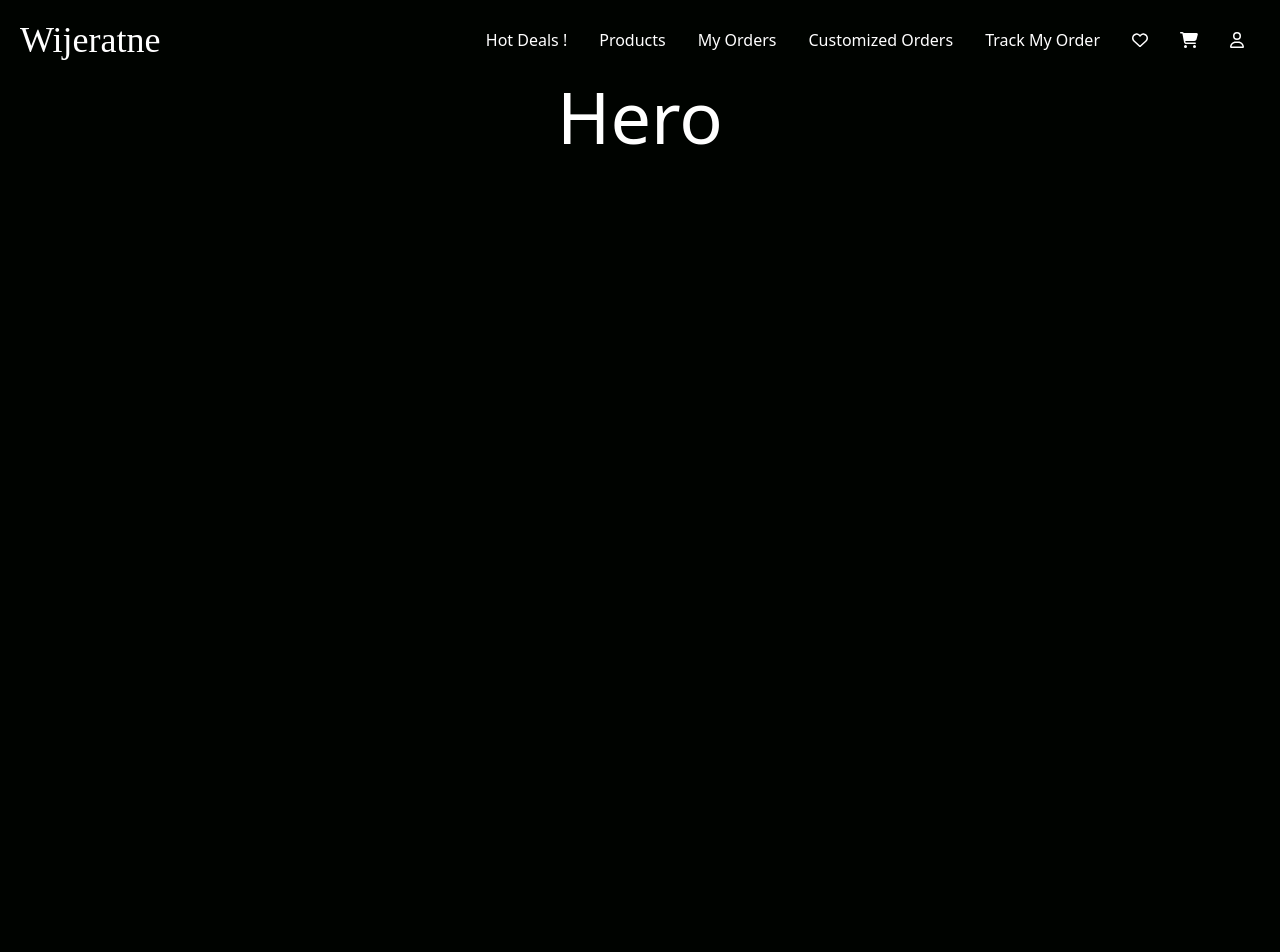
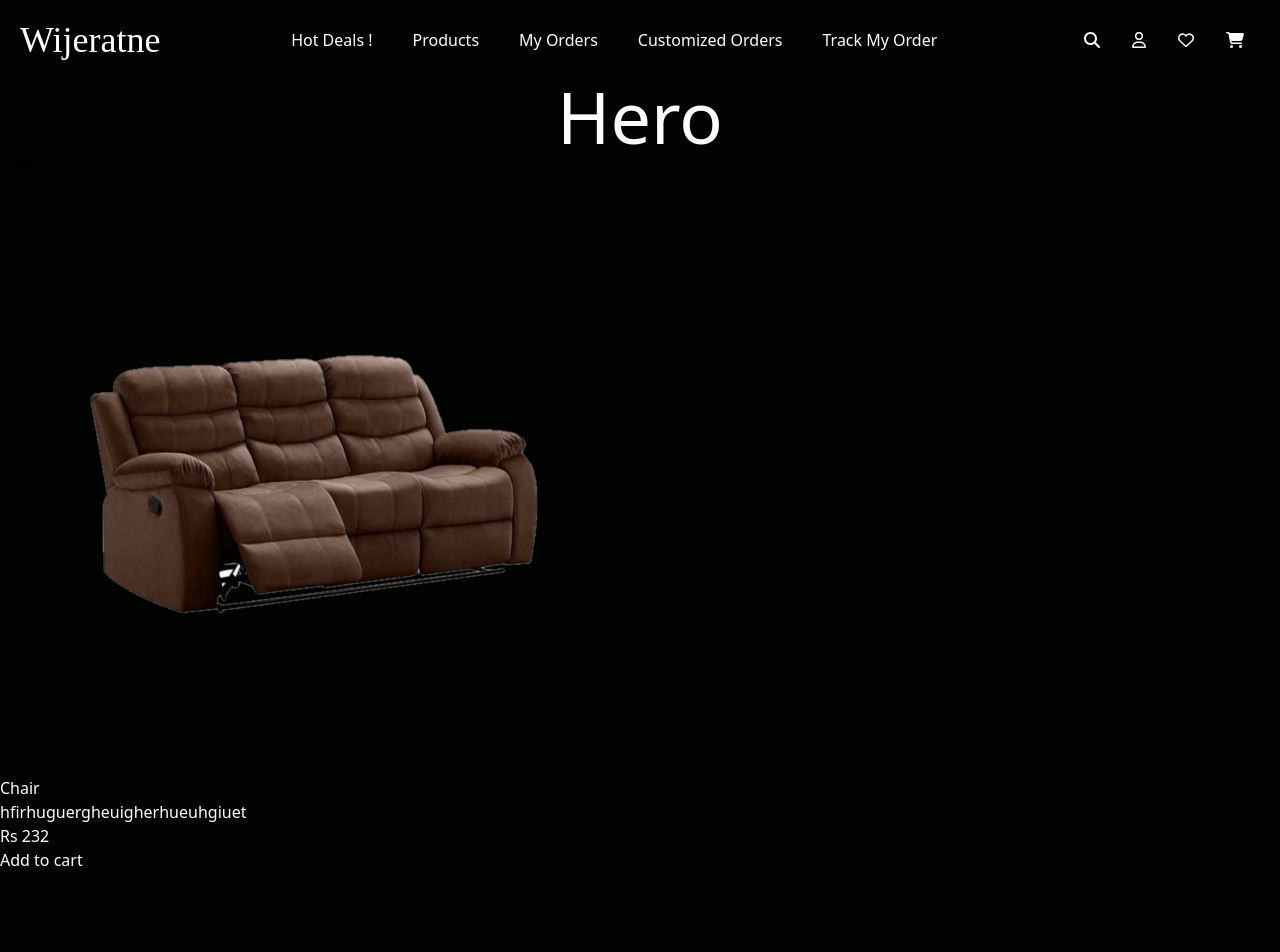
Before and after one commit to AkalankaNayanajith/Wijeratne_Furniture, a React (Create React App) app: page / in a window 1280 px wide. Shown: the top 952 px of the page. Before the commit the page ends 800 px from the top, so only its background shows below. Built offline with nearby package versions, Linux system fonts and the light colour scheme.

Commit message:
Navbar changed, Product sample added to home

```diff
--- a/src/App.js
+++ b/src/App.js
@@ -1,12 +1,16 @@
 import './App.css';
 import Navbar from './Components/Navbar';
 import Hero from './Components/Hero';
+import ProductCardHomePage from './Components/ProductCardHomePage';
+import MainContent from './Components/MainContent';
 
 function App() {
   return (
     <>
      <Navbar/>
      <Hero/>
+     <MainContent/>
+     {/* <ProductCardHomePage/> */}
     </>
 
   );
--- /dev/null
+++ b/src/Components/MainContent.jsx
@@ -0,0 +1,30 @@
+import React from 'react';
+import product_card from "./ProductCardHomePage";
+
+const MainContent = () => {
+    console.log (product_card);
+    const listItems = product_card.map((item) =>
+    <div className='card' key={item.id}>
+        <div className='card_img'>
+        <img src= {item.thumb} />
+        </div>
+
+        <div className='card_header'>
+            <h2 className='text-white'> {item.productName} </h2>
+            <p className='text-white'> {item.description} </p>
+            <p className='price text-white'> {item.Currency} <span> {item.price}</span></p>
+            <div className='btn text-white'> Add to cart</div>
+        </div>
+    </div>
+);
+
+return(
+    <div className = "main_content">
+        <h3> Chairs </h3>
+        {listItems }
+    </div>
+)
+
+
+}
+export default MainContent;
--- a/src/Components/Navbar.jsx
+++ b/src/Components/Navbar.jsx
@@ -1,6 +1,6 @@
 import React,{useState} from 'react'
 import {FontAwesomeIcon} from '@fortawesome/react-fontawesome'
-import {faCartShopping,faBars,faXmark} from '@fortawesome/free-solid-svg-icons'
+import {faCartShopping,faBars,faXmark, faSearch} from '@fortawesome/free-solid-svg-icons'
 import {faHeart,faUser} from '@fortawesome/free-regular-svg-icons'
 
 const Navbar = () => {                             //Arrow function
@@ -15,17 +15,21 @@ const Navbar = () => {                             //Arrow function
     <div className='text-white flex justify-between  max-w-[1500px] h-20 px-5 mx-auto items-center' >
       <div> <a href='www.google.com'> <h1 className='text-4xl font-praise '> Wijeratne</h1></a> </div>
       <ul className='hidden md:flex'>
-        <li className='p-4'>Hot Deals !</li>
-        <li className='p-4'>Products</li>
-        <li className='p-4'>My Orders</li>
-        <li className='p-4'>Customized Orders</li>
-        <li className='p-4'>Track My Order</li>
-
-        <li className='p-4'><FontAwesomeIcon icon={faHeart} className='fill-white' > </FontAwesomeIcon></li>
-        <li className='p-4'><FontAwesomeIcon icon={faCartShopping} className='fill-white' > </FontAwesomeIcon></li>
-        <li className='p-4'><FontAwesomeIcon icon={faUser} className='fill-white' > </FontAwesomeIcon> </li>
+          <li className='p-5'>Hot Deals !</li>
+          <li className='p-5'>Products</li>
+          <li className='p-5'>My Orders</li>
+          <li className='p-5'>Customized Orders</li>
+          <li className='p-5'>Track My Order</li>
         </ul>
 
+      <div>
+        <ul className='hidden md:flex'>
+          <li className='p-4'><FontAwesomeIcon icon={faSearch} className='fill-white' > </FontAwesomeIcon> </li>
+          <li className='p-4'><FontAwesomeIcon icon={faUser} className='fill-white' > </FontAwesomeIcon> </li>
+          <li className='p-4'><FontAwesomeIcon icon={faHeart} className='fill-white' > </FontAwesomeIcon></li>
+          <li className='p-4'><FontAwesomeIcon icon={faCartShopping} className='fill-white' > </FontAwesomeIcon></li>
+        </ul>
+      </div>
 
 
         <div onClick = {handleNav} className='block md:hidden'>
--- /dev/null
+++ b/src/Components/ProductCardHomePage.jsx
@@ -0,0 +1,24 @@
+const product_card =[
+{id:1,
+productName:"Chair",
+description:'hfirhuguergheuigherhueuhgiuet',
+price:232,
+Currency:'Rs',
+thumb:'../Images/1.png'
+},
+{   id:2,
+    productName:"Chair",
+    description:'hfirhuguergheuigherhueuhgiuet',
+    price:232,
+    Currency:'Rs',
+    thumb:'../Images/1.png'
+},
+{       id:3,
+        productName:"Chair",
+        description:'hfirhuguergheuigherhueuhgiuet',
+        price:232,
+        Currency:'Rs',
+        thumb:'../Images/1.png'
+}
+]
+export default product_card;
```
Also changed, not shown: public/Images/1.png (added), src/Components/ProductCard.jsx (deleted).
